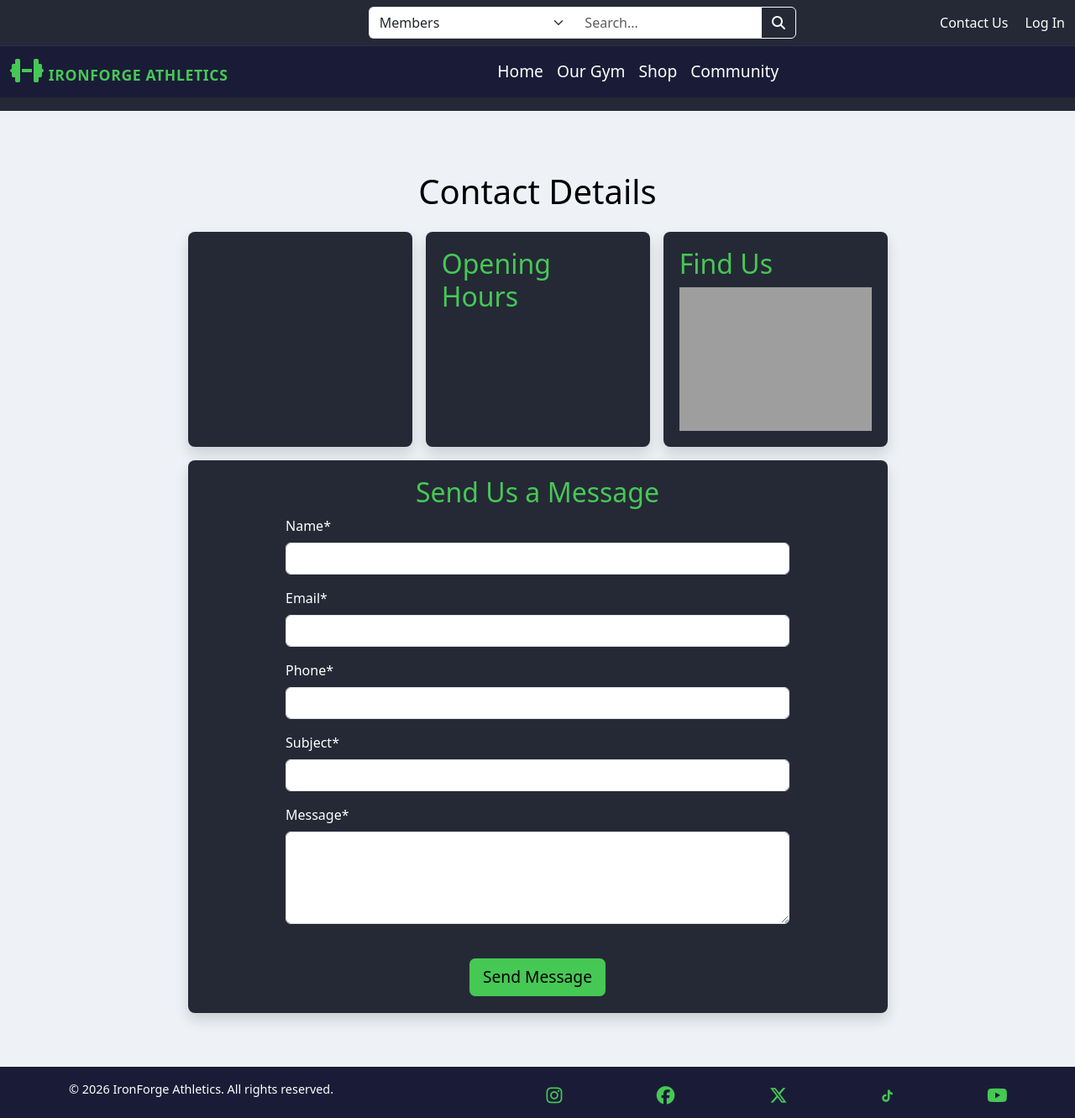
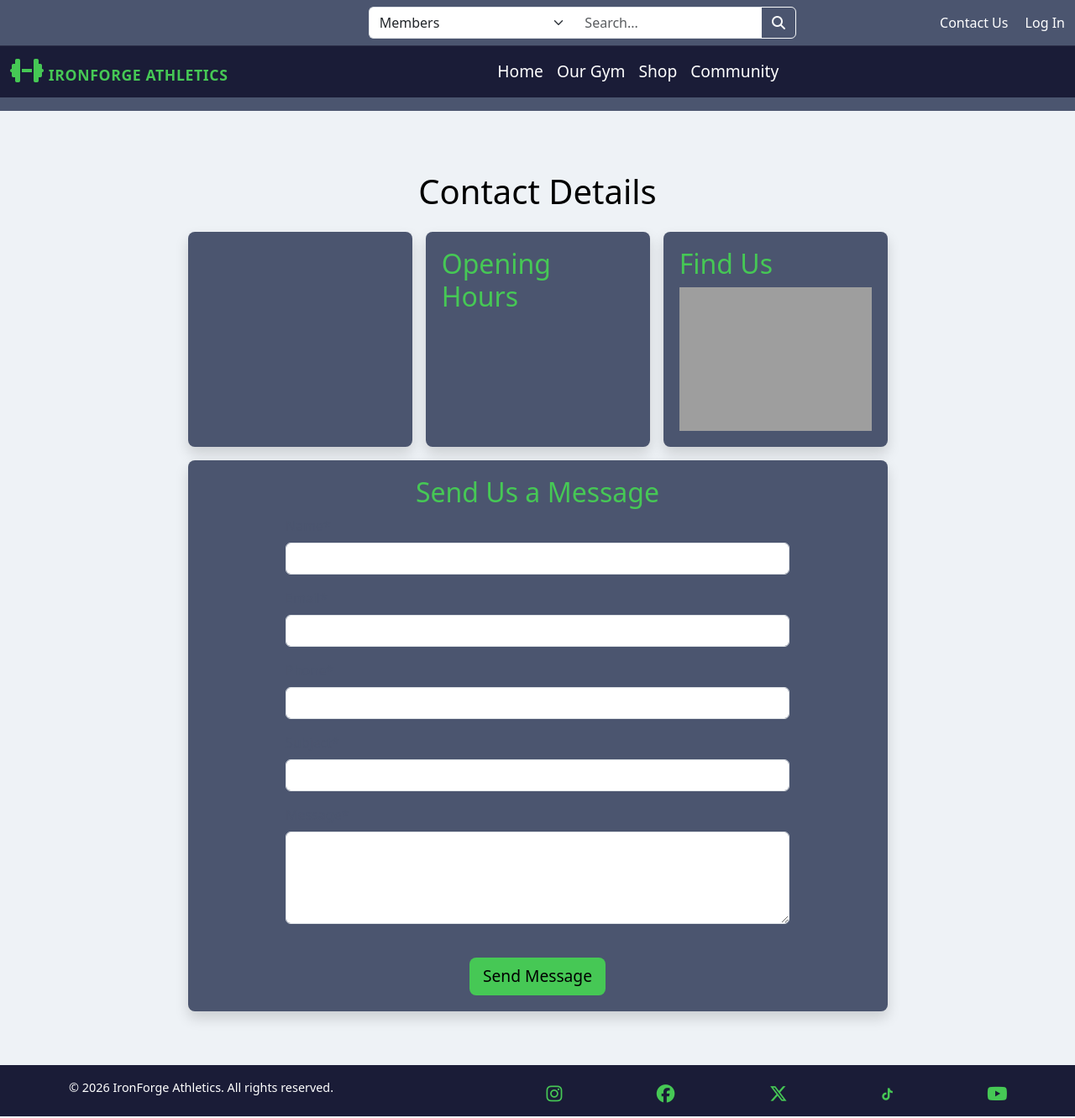
Before and after one commit to alancoomeynts-hub/ironforge-athletics, a Django app: page /contact_us/ in a window 1280 px wide. Shown: the whole page at 84% size. Run offline with Django 5.2, Linux system fonts and the light colour scheme; data that the repository does not hold is empty; a map, chart or similar area stays blank; some libraries are stand-ins or nearby versions; grey boxes are pictures that could not be loaded.

Commit message:
Palette change, add form classes

```diff
--- a/static/css/base.css
+++ b/static/css/base.css
@@ -1,22 +1,23 @@
 :root {
-    --secondary-color: 	#252936;
+    --secondary-color: 	#4b556f;
     --primary-color: #1a1c37;
     --cta: #46c855;
     --cta-hover: #3aa847;
     --text-color: #000;
     --text-color-light: #fff;
-    --background: #eef2f6
+    --background: #eef2f6;
 }
 html {
     height: 100%;
 }
 
-/* Header Styles */
-
 main{
     margin-top: 140px;
 }
 
+
+
+/* Header Styles */
 
 .site-header{
 
@@ -29,13 +30,12 @@ main{
     text-decoration: none;
 }
 
-
 .site-header__link:hover,
 .site-header__link:focus{
     color: var(--cta);
 
+}
 
-}
 /* CTA Button Styles */
 .cta-btn{
     background-color: var(--cta);
@@ -43,7 +43,7 @@ main{
     font-size: 1.2rem;
     padding: 0.5rem 1rem;
     border-radius: 0.5rem;
-    border-color: var(--secondary-color);
+    border: none;
     transition:
         background-color 0.15s ease,
         color 0.15s ease,
@@ -56,11 +56,11 @@ main{
     color: var(--text-color);
     transform: translateX(-0.25rem) translateY(-0.25rem);
 }
+
 /* Navbar Styles */
 .site-nav{
     background-color: var(--primary-color);
     border-top: 1px solid #2c2e47;
-
 }
 
 .site-nav__link{
@@ -79,7 +79,6 @@ main{
     font-weight: 700;
     letter-spacing: 0.04rem;
 }
-
 
 .site-nav__brand{
     color: var(--cta);
@@ -115,6 +114,23 @@ main{
     transform:translateY(-1px);
 }
 
+/* Form Styles */
 .form-max-width{
     max-width: 600px;
 }
+
+form .form-label{
+    color: var(--secondary-color);
+    font-weight:500;
+}
+
+.form .form-control{
+    background-color: var(--text-color-light);
+    border-color: #cfd6e3;
+    color: var(--secondary-color);
+}
+
+.form-control:focus{
+    box-shadow: 0 0.5rem 1rem rgba(0, 0, 0, 0.15);
+    border-color:var(--secondary-color);
+}
```
